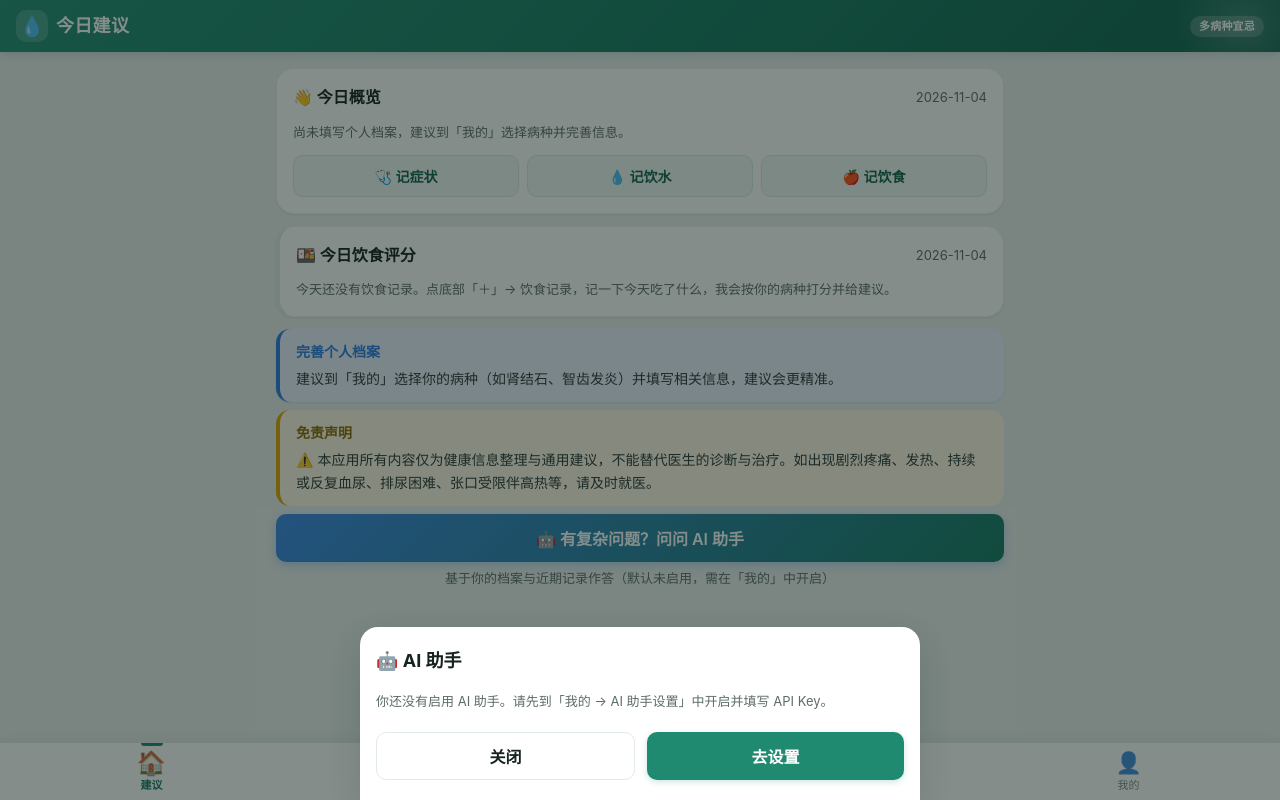
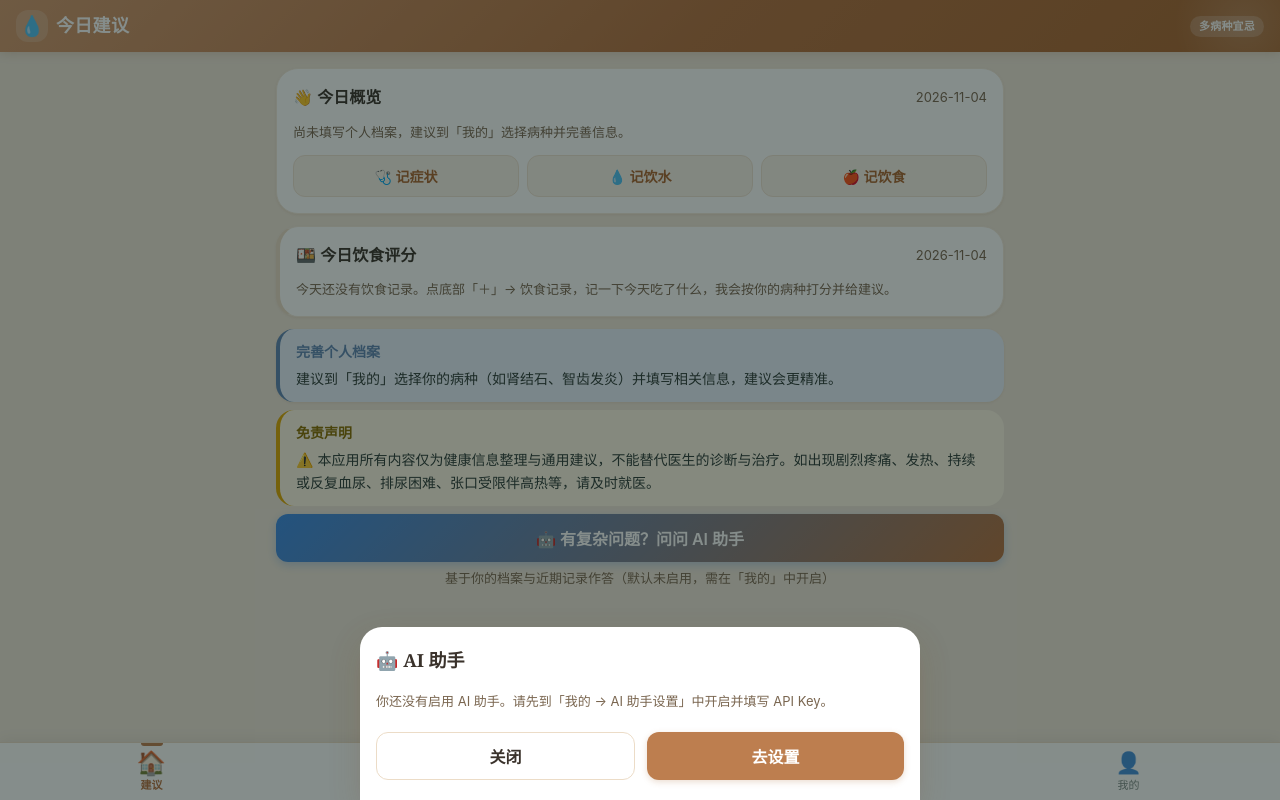
Before and after one commit to shikekea111/kidney-stone-recovery, a plain HTML site: page index.html in a window 1280 px wide. Both pictures are taken after a click on the button "🤖 有复杂问题？问问 AI 助手". Drawn offline with Linux system fonts and the light colour scheme.

Commit message:
style: 温润食疗馆视觉重构(v3) — 暖陶土主色+暖白底+柔圆角+衬线标题; 语义色暖化保可辨识; bump sw v22/APP v2.9.0

```diff
--- a/css/styles.css
+++ b/css/styles.css
@@ -1,17 +1,19 @@
 /* ============================================================
-   「能吃吗」多病种饮食宜忌助手 —— 设计系统 v2
+   「能吃吗」多病种饮食宜忌助手 —— 设计系统 v3（温润食疗馆）
+   风格：暖陶土主色 + 暖白底 + 柔圆角 + 衬线标题的手账感
    原则：移动端优先 / 44px 触摸目标 / 统一 4pt 间距 / 一致圆角
+   语义色（忌口/适量/可吃）严格保持医疗可辨识，仅做暖化
    兼容：仅使用传统 CSS，无 :has()、无嵌套、无 backdrop-filter
    ============================================================ */
 
 :root {
-  /* —— 品牌色阶 —— */
-  --primary-50: #eef7f4;
-  --primary-100: #d6ebe4;
-  --primary-200: #b3d9cd;
-  --primary-500: #1f8a70;
-  --primary-600: #177a61;
-  --primary-700: #12624e;
+  /* —— 品牌色阶（温润食疗馆 · 暖陶土）—— */
+  --primary-50: #faf3ea;
+  --primary-100: #f0e3d3;
+  --primary-200: #e6d2bb;
+  --primary-500: #bd7e4f;
+  --primary-600: #b5703f;
+  --primary-700: #a9652f;
 
   /* —— 兼容旧变量（勿删，JS/旧样式仍在用）—— */
   --primary: var(--primary-500);
@@ -19,24 +21,24 @@
   --primary-light: var(--primary-50);
 
   /* —— 中性色 —— */
-  --bg: #f2f6f5;
+  --bg: #faf5ee;
   --card: #ffffff;
-  --text: #16231f;
-  --text-soft: #5c6d68;
-  --text-mute: #8b9a95;
-  --line: #e2eae7;
-  --line-soft: #eef3f1;
+  --text: #3a322b;
+  --text-soft: #7a6650;
+  --text-mute: #b39b85;
+  --line: #ecdcc7;
+  --line-soft: #f3e9dc;
 
-  /* —— 语义色 —— */
-  --avoid: #d0453f;
-  --avoid-bg: #fdecea;
-  --limit: #d98506;
-  --limit-bg: #fff5e6;
-  --ok: #23875a;
-  --ok-bg: #e7f5ee;
-  --warn: #d0453f;
-  --info: #2b7de0;
-  --good: #23875a;
+  /* —— 语义色（保留医疗可辨识，仅暖化）—— */
+  --avoid: #c0533f;
+  --avoid-bg: #fae3df;
+  --limit: #b5703f;
+  --limit-bg: #f7ecd6;
+  --ok: #5b8c4f;
+  --ok-bg: #e8f3e2;
+  --warn: #c0533f;
+  --info: #5f86b3;
+  --good: #5b8c4f;
 
   /* —— 间距（4pt 栅格）—— */
   --sp-1: 4px;
@@ -46,17 +48,17 @@
   --sp-5: 20px;
   --sp-6: 24px;
 
-  /* —— 圆角 —— */
-  --r-sm: 10px;
-  --r-md: 14px;
-  --r-lg: 18px;
+  /* —— 圆角（更柔，手账感）—— */
+  --r-sm: 12px;
+  --r-md: 18px;
+  --r-lg: 22px;
   --r-full: 999px;
   --radius: var(--r-md);
 
-  /* —— 阴影分级 —— */
-  --sh-1: 0 1px 3px rgba(16, 42, 38, .05), 0 1px 2px rgba(16, 42, 38, .04);
-  --sh-2: 0 4px 14px rgba(16, 42, 38, .08), 0 1px 3px rgba(16, 42, 38, .05);
-  --sh-3: 0 12px 32px rgba(16, 42, 38, .16);
+  /* —— 阴影分级（暖棕）—— */
+  --sh-1: 0 1px 3px rgba(184, 140, 90, .08), 0 1px 2px rgba(184, 140, 90, .06);
+  --sh-2: 0 4px 14px rgba(184, 140, 90, .12), 0 1px 3px rgba(184, 140, 90, .08);
+  --sh-3: 0 12px 32px rgba(120, 80, 40, .20);
   --shadow: var(--sh-1);
 
   /* —— 动效 —— */
@@ -90,10 +92,10 @@ img { max-width: 100%; }
    ============================================================ */
 .app-header {
   position: sticky; top: 0; z-index: 30;
-  background: linear-gradient(135deg, #238f74 0%, var(--primary-600) 55%, var(--primary-700) 100%);
+  background: linear-gradient(135deg, #d39a6e 0%, var(--primary-600) 55%, var(--primary-700) 100%);
   color: #fff;
   padding-top: var(--safe-t);
-  box-shadow: 0 1px 10px rgba(18, 98, 78, .22);
+  box-shadow: 0 1px 10px rgba(140, 90, 50, .22);
   overflow: hidden;
 }
 .app-header::after {
@@ -115,6 +117,7 @@ img { max-width: 100%; }
   background: rgba(255, 255, 255, .18); border-radius: var(--r-sm);
 }
 .app-header h1 {
+  font-family: "Songti SC", "STSong", Georgia, "Times New Roman", serif;
   font-size: 18px; margin: 0; font-weight: 700; letter-spacing: .3px;
   flex: 1; min-width: 0;
   overflow: hidden; text-overflow: ellipsis; white-space: nowrap;
@@ -145,8 +148,8 @@ img { max-width: 100%; }
   padding: var(--sp-4);
   margin-bottom: var(--sp-3);
 }
-.card h2 { font-size: 16px; margin: 0 0 var(--sp-3); font-weight: 700; }
-.card h3 { font-size: 15px; margin: 0 0 var(--sp-2); font-weight: 700; }
+.card h2 { font-family: "Songti SC", "STSong", Georgia, serif; font-size: 16px; margin: 0 0 var(--sp-3); font-weight: 700; }
+.card h3 { font-family: "Songti SC", "STSong", Georgia, serif; font-size: 15px; margin: 0 0 var(--sp-2); font-weight: 700; }
 .card > p.muted { margin: 0; }
 .muted { color: var(--text-soft); font-size: 13px; line-height: 1.6; }
 
@@ -162,7 +165,7 @@ img { max-width: 100%; }
   background: linear-gradient(135deg, var(--primary-600), var(--primary-500));
   border: none;
   color: #fff;
-  box-shadow: 0 6px 18px rgba(31, 138, 112, .28);
+  box-shadow: 0 6px 18px rgba(165, 101, 47, .28);
 }
 .card-hero h2 { color: #fff; }
 .card-hero .muted { color: rgba(255, 255, 255, .82); }
@@ -175,8 +178,9 @@ img { max-width: 100%; }
 
 /* 「我的」页分区标题：左侧主色竖条 */
 .sec-title {
-  font-size: 13px; font-weight: 700; color: var(--primary-700);
-  margin: var(--sp-6) 0 var(--sp-2); padding-left: 10px;
+  font-family: "Songti SC", "STSong", Georgia, serif;
+  font-size: 14px; font-weight: 700; color: var(--primary-700);
+  margin: var(--sp-6) 0 var(--sp-2); padding-left: 11px;
   border-left: 3px solid var(--primary-500);
   letter-spacing: .04em;
 }
@@ -195,7 +199,7 @@ img { max-width: 100%; }
   background: var(--primary-500); color: #fff;
   width: 100%;
   transition: transform var(--dur) var(--ease), background var(--dur) var(--ease), box-shadow var(--dur) var(--ease);
-  box-shadow: 0 2px 6px rgba(31, 138, 112, .22);
+  box-shadow: 0 2px 6px rgba(165, 101, 47, .22);
 }
 .btn:active { background: var(--primary-700); transform: scale(.98); box-shadow: none; }
 .btn.secondary { background: var(--primary-50); color: var(--primary-700); box-shadow: none; border: 1px solid var(--primary-100); }
@@ -232,7 +236,7 @@ select {
 input:focus, textarea:focus, select:focus {
   outline: none;
   border-color: var(--primary-500);
-  box-shadow: 0 0 0 3px rgba(31, 138, 112, .14);
+  box-shadow: 0 0 0 3px rgba(165, 101, 47, .14);
 }
 input::placeholder, textarea::placeholder { color: var(--text-mute); }
 
@@ -250,7 +254,7 @@ input::placeholder, textarea::placeholder { color: var(--text-mute); }
 .chip.sel {
   background: var(--primary-500); color: #fff; border-color: var(--primary-500);
   font-weight: 600;
-  box-shadow: 0 2px 6px rgba(31, 138, 112, .25);
+  box-shadow: 0 2px 6px rgba(165, 101, 47, .25);
 }
 input[type="radio"] { display: none; }
 
@@ -297,16 +301,16 @@ input[type="radio"] { display: none; }
   width: 22px; height: 3px; border-radius: 0 0 3px 3px;
   background: var(--primary-500);
 }
-.tab:active { background: rgba(31, 138, 112, .05); }
+.tab:active { background: rgba(189, 126, 79, .07); }
 
 .tab-add { flex: 0 0 68px; padding: 0; }
 .tab-add-ico {
   width: 50px; height: 50px; border-radius: 50%;
-  background: linear-gradient(135deg, #2b9d80, var(--primary-700));
+  background: linear-gradient(135deg, #d39a6e, var(--primary-700));
   color: #fff; font-size: 30px; font-weight: 300;
   display: flex; align-items: center; justify-content: center;
   margin: -14px auto 0;
-  box-shadow: 0 5px 16px rgba(31, 138, 112, .42);
+  box-shadow: 0 5px 16px rgba(165, 101, 47, .42);
   transition: transform var(--dur) var(--ease);
 }
 .tab-add:active .tab-add-ico { transform: scale(.92); }
@@ -360,7 +364,7 @@ input[type="radio"] { display: none; }
   font-size: 20px; flex: 0 0 auto;
 }
 .tl-body { flex: 1; min-width: 0; }
-.tl-title { font-weight: 700; font-size: 15px; }
+.tl-title { font-family: "Songti SC", "STSong", Georgia, serif; font-weight: 700; font-size: 15px; }
 .tl-sub {
   font-size: 13px; color: var(--text-soft);
   white-space: pre-line; margin-top: 3px; line-height: 1.7;
@@ -393,7 +397,7 @@ input[type="radio"] { display: none; }
 }
 .food-item:active { transform: scale(.99); background: #fafcfb; }
 .food-main { flex: 1; min-width: 0; }
-.food-name { font-weight: 700; font-size: 15px; }
+.food-name { font-family: "Songti SC", "STSong", Georgia, serif; font-weight: 700; font-size: 16px; }
 .food-cat { font-size: 12px; color: var(--text-mute); margin-top: 1px; }
 .food-note { font-size: 13px; color: var(--text-soft); margin-top: 4px; line-height: 1.6; }
 .badge {
@@ -403,8 +407,8 @@ input[type="radio"] { display: none; }
 .badge.avoid { background: var(--avoid-bg); color: var(--avoid); }
 .badge.limit { background: var(--limit-bg); color: var(--limit); }
 .badge.ok { background: var(--ok-bg); color: var(--ok); }
-.badge.recommend { background: #16a34a; color: #fff; box-shadow: 0 1px 3px rgba(22,163,74,.35); }
-.food-reason.rec { color: #15803d; }
+.badge.recommend { background: var(--primary-700); color: #fff; box-shadow: 0 1px 3px rgba(165,101,47,.35); }
+.food-reason.rec { color: var(--primary-700); }
 
 /* ============================================================
    多病种：字段块 / 标题条 / 快速更新
@@ -414,14 +418,14 @@ input[type="radio"] { display: none; }
   padding: var(--sp-3) var(--sp-4) var(--sp-1);
   border: 1px dashed; border-radius: var(--r-md);
 }
-.cond-block.kidney { background: rgba(31, 138, 112, .055); border-color: rgba(31, 138, 112, .3); }
+.cond-block.kidney { background: rgba(95, 142, 122, .10); border-color: rgba(95, 142, 122, .34); }
 .cond-block.tooth { background: rgba(224, 142, 11, .07); border-color: rgba(224, 142, 11, .34); }
 .cond-head {
   display: inline-flex; align-items: center;
   font-weight: 700; font-size: 13px;
   padding: 5px 12px; border-radius: var(--r-full); margin-bottom: var(--sp-3);
 }
-.cond-head.kidney { color: var(--primary-700); background: rgba(31, 138, 112, .14); }
+.cond-head.kidney { color: #4f8a6f; background: rgba(95, 142, 122, .18); }
 .cond-head.tooth { color: #96600a; background: rgba(224, 142, 11, .18); }
 .cond-block.hypertension { background: rgba(214, 64, 69, .06); border-color: rgba(214, 64, 69, .32); }
 .cond-head.hypertension { color: #b3232b; background: rgba(214, 64, 69, .14); }
@@ -448,7 +452,8 @@ input[type="radio"] { display: none; }
 .diet-score.good { background: #fafefb; border-color: var(--good); }
 .score-row { display: flex; align-items: center; gap: var(--sp-4); margin-top: var(--sp-3); }
 .score-big {
-  font-size: 38px; font-weight: 800; line-height: 1;
+  font-family: "Songti SC", "STSong", Georgia, serif;
+  font-size: 40px; font-weight: 800; line-height: 1;
   flex: 0 0 auto; letter-spacing: -1px;
   font-variant-numeric: tabular-nums;
 }
@@ -457,7 +462,7 @@ input[type="radio"] { display: none; }
 .score-big.info { color: var(--info); }
 .score-big.warn { color: var(--avoid); }
 .score-meta { flex: 1; min-width: 0; }
-.score-level { font-size: 17px; font-weight: 800; }
+.score-level { font-family: "Songti SC", "STSong", Georgia, serif; font-size: 17px; font-weight: 800; }
 .score-level.good { color: var(--good); }
 .score-level.info { color: var(--info); }
 .score-level.warn { color: var(--avoid); }
@@ -526,7 +531,7 @@ input[type="radio"] { display: none; }
 }
 .modal.center { border-radius: var(--r-lg); margin: 0 var(--sp-3); max-height: 86vh; }
 @keyframes slideup { from { transform: translateY(40px); opacity: .6; } to { transform: translateY(0); opacity: 1; } }
-.modal h2 { margin: 0 0 var(--sp-4); font-size: 18px; font-weight: 700; }
+.modal h2 { font-family: "Songti SC", "STSong", Georgia, serif; margin: 0 0 var(--sp-4); font-size: 18px; font-weight: 700; }
 .modal-actions { display: flex; gap: var(--sp-3); margin-top: var(--sp-5); }
 .modal-actions .btn { flex: 1; }
 
@@ -639,7 +644,7 @@ input[type="radio"] { display: none; }
    宽屏（平板 / 桌面）微调
    ============================================================ */
 @media (min-width: 720px) {
-  body { background: #eaf0ee; }
+  body { background: #f1e7da; }
   .app-view { padding: var(--sp-4) var(--sp-4) var(--sp-6); }
   .card { border-radius: var(--r-lg); }
 }
--- a/index.html
+++ b/index.html
@@ -3,7 +3,7 @@
 <head>
   <meta charset="UTF-8" />
   <meta name="viewport" content="width=device-width, initial-scale=1.0, maximum-scale=1.0, user-scalable=no, viewport-fit=cover" />
-  <meta name="theme-color" content="#1f8a70" />
+  <meta name="theme-color" content="#c98a5e" />
   <link rel="manifest" href="manifest.webmanifest?v=2" />
   <meta name="apple-mobile-web-app-title" content="能吃吗" />
   <link rel="apple-touch-icon" href="icon.png" />
--- a/js/app.js
+++ b/js/app.js
@@ -10,7 +10,7 @@
   let currentTab = 'advice';
   let dietPicks = [];
   let reportPendingBlob = null;
-  const APP_VERSION = '2.8.0';
+  const APP_VERSION = '2.9.0';
 
   // ---------- helpers ----------
   function esc(s) {
--- a/sw.js
+++ b/sw.js
@@ -1,5 +1,5 @@
 // sw.js - 离线缓存，使应用可"安装"并离线使用
-const CACHE = 'ks-helper-v21';
+const CACHE = 'ks-helper-v22';
 const ASSETS = [
   './',
   './index.html',
```
